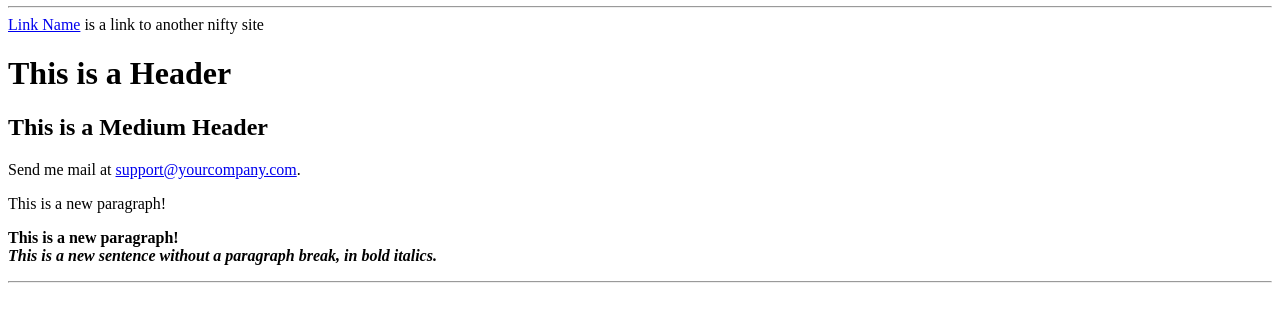
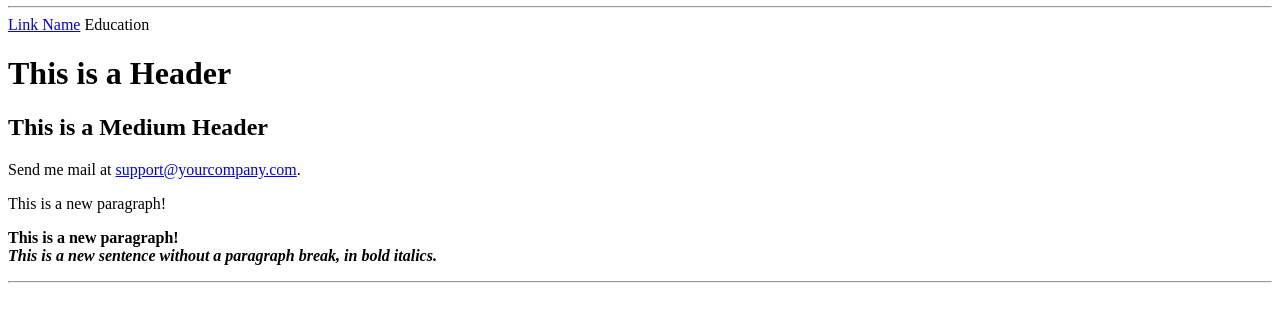
Before and after one commit to mystehund/mystehund.github.io, a plain HTML site: page index.html in a window 1280 px wide. Shown: the part 26-348 px from the top of the page. Drawn offline with Linux system fonts and the light colour scheme.

Commit message:
Update index.html

```diff
--- a/index.html
+++ b/index.html
@@ -14,7 +14,7 @@
 
 <a href="http://somegreatsite.com">Link Name</a>
 
-is a link to another nifty site
+  Education
 
 <H1>This is a Header</H1>
 
```
